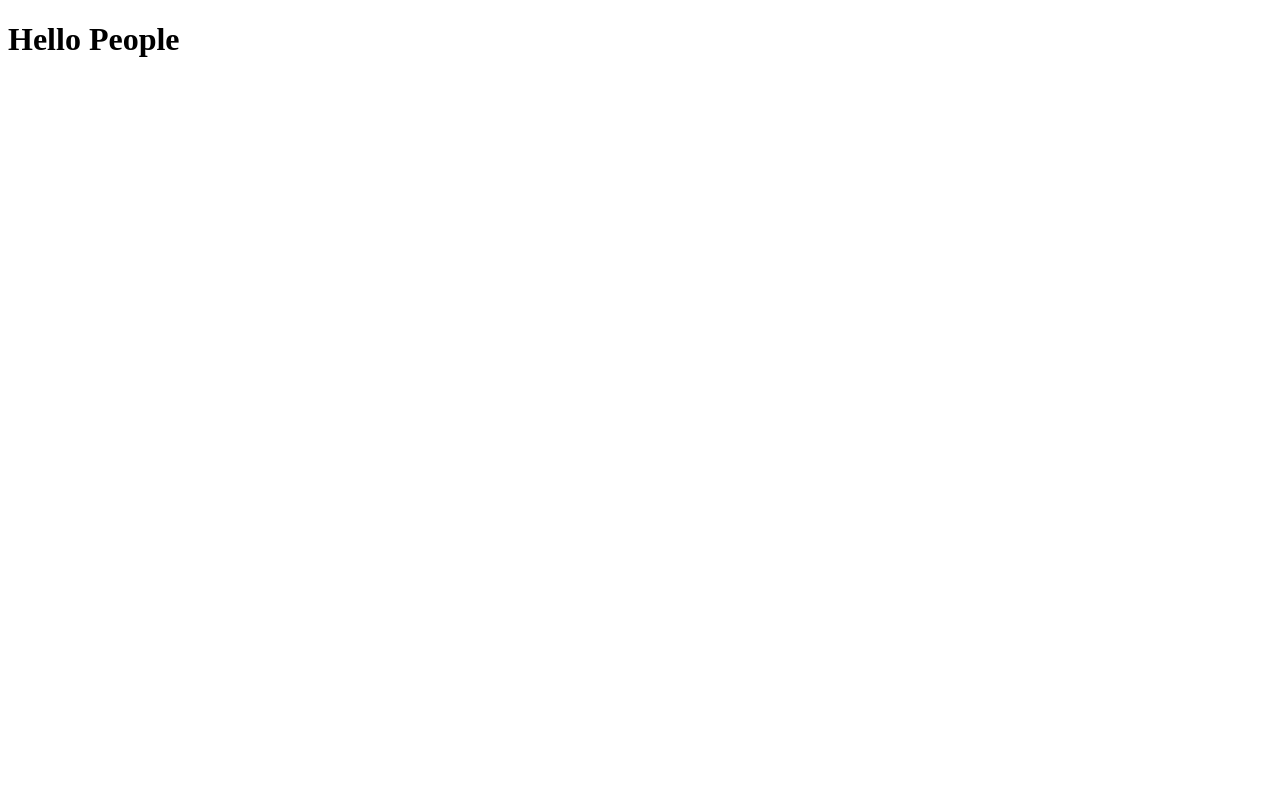
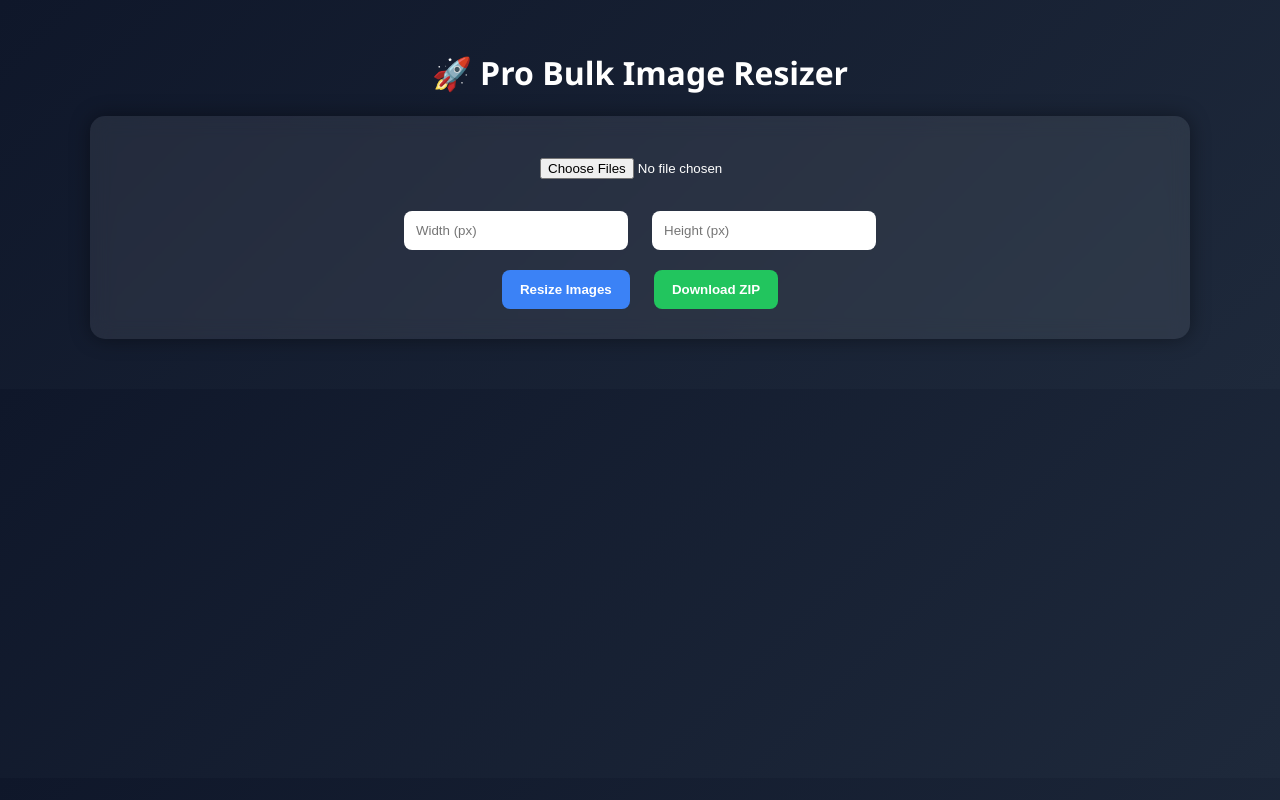
Before and after one commit to hellosydney05/Image-resize, a plain HTML site: page index.html in a window 1280 px wide. Drawn offline with nearby package versions, Linux system fonts and the light colour scheme.

Commit message:
Update index.html for Pro Bulk Image Resizer

```diff
--- a/index.html
+++ b/index.html
@@ -1,9 +1,40 @@
 <!DOCTYPE html>
-<html>
+<html lang="en">
 <head>
-  <title>Image resize</title>
+  <meta charset="UTF-8">
+  <title>Pro Bulk Image Resizer</title>
+
+  <link rel="stylesheet" href="image resize.css">
+
+  <!-- JSZip library -->
+  <script src="https://cdnjs.cloudflare.com/ajax/libs/jszip/3.10.1/jszip.min.js"></script>
 </head>
+
 <body>
-  <h1>Hello People </h1>
+
+<div class="container">
+
+  <h1>🚀 Pro Bulk Image Resizer</h1>
+
+  <div class="card">
+
+    <input type="file" id="upload" multiple accept="image/*">
+    <br>
+
+    <input type="number" id="width" placeholder="Width (px)">
+    <input type="number" id="height" placeholder="Height (px)">
+    <br>
+
+    <button class="btn-blue" onclick="resizeAll()">Resize Images</button>
+    <button class="btn-green" onclick="downloadZip()">Download ZIP</button>
+
+  </div>
+
+  <div class="preview" id="preview"></div>
+
+</div>
+
+<script src="image resize.js"></script>
+
 </body>
 </html>
```
